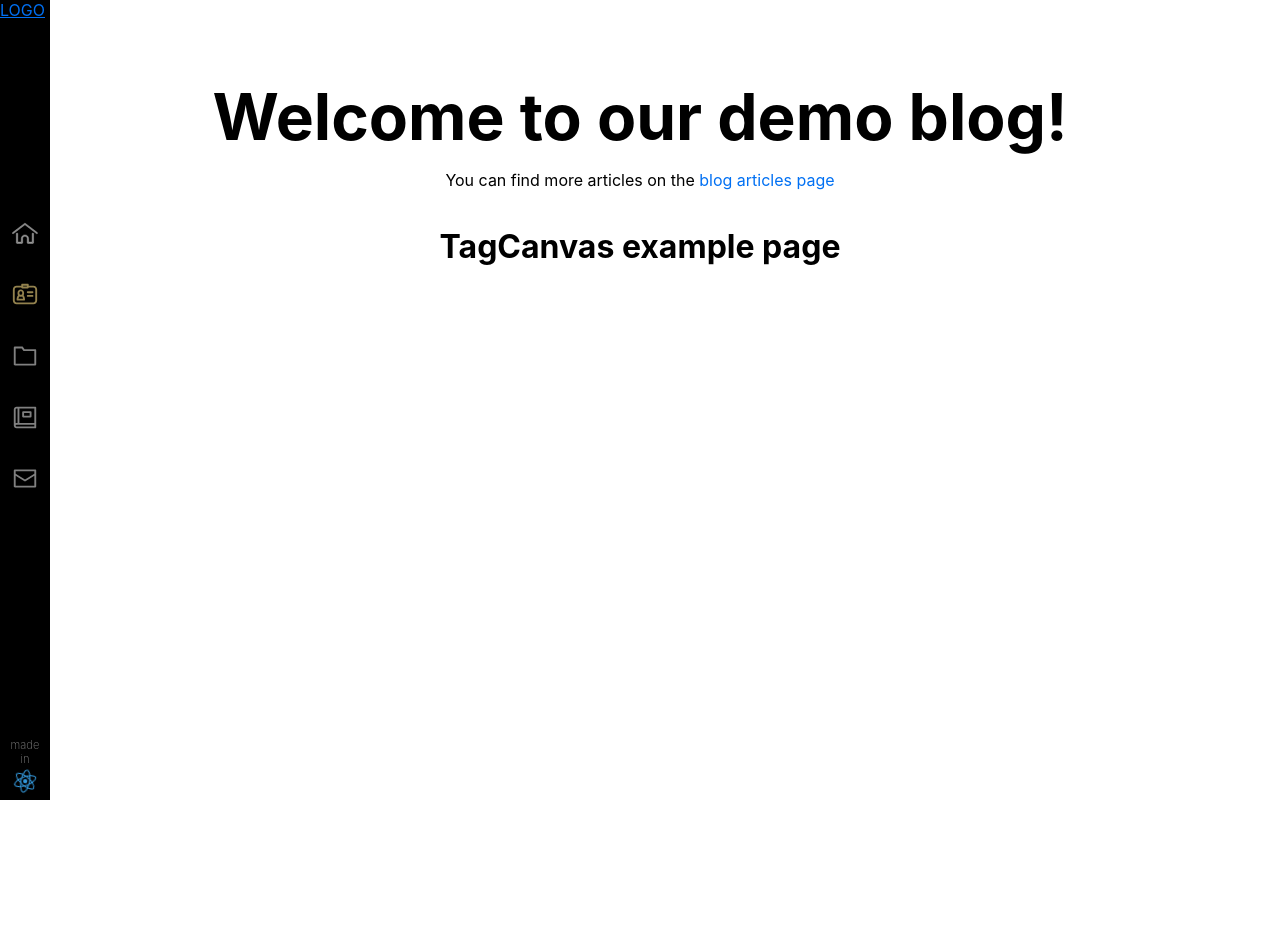
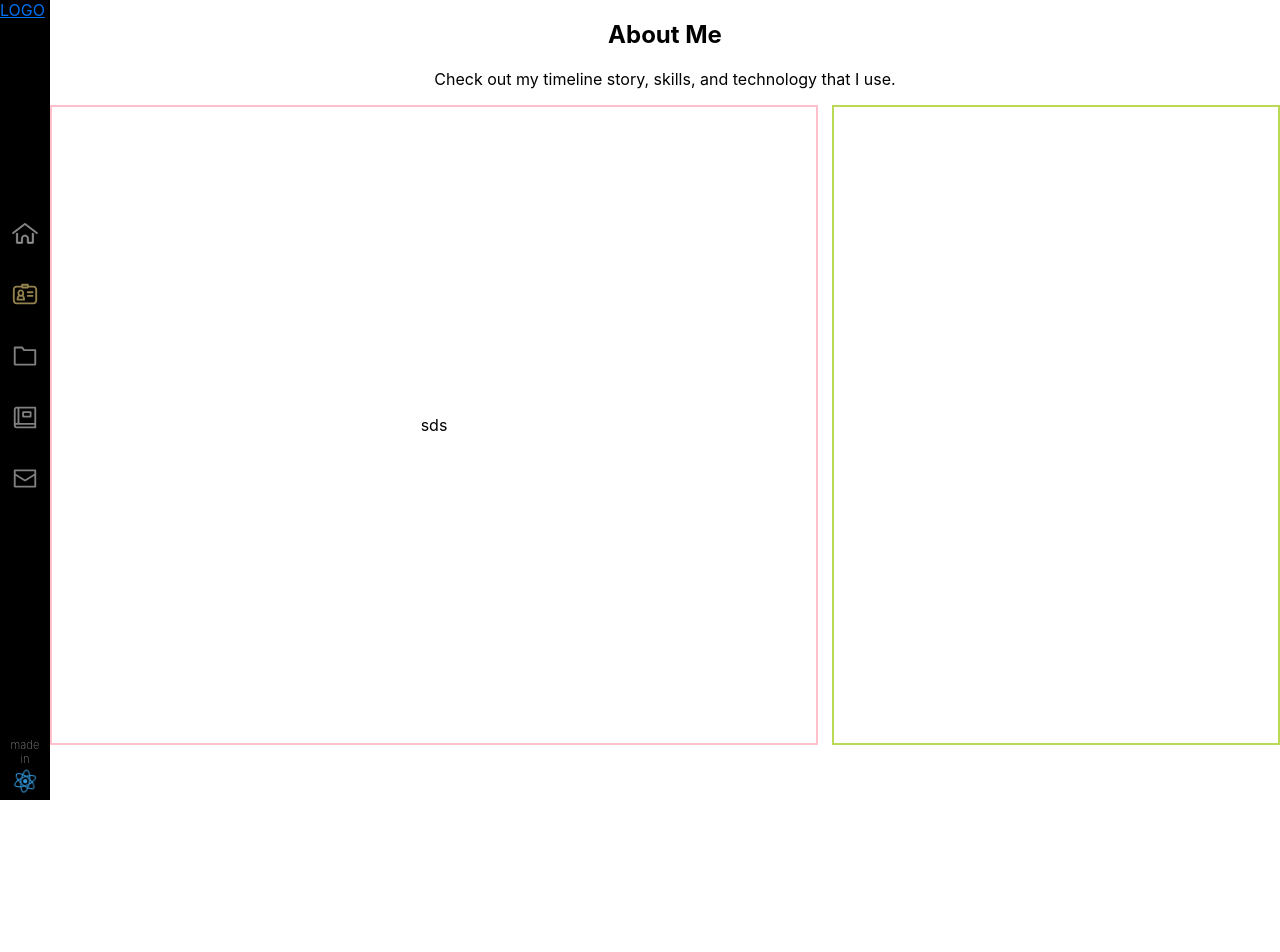
Before and after one commit to VaroDesign/varodesign-nextjs-wp, a Next.js app: page /about in a window 1280 px wide. Shown: the top 952 px of the page. After the commit the page ends 800 px from the top, so only its background shows below. Built offline with nearby package versions, Linux system fonts and the light colour scheme.

Commit message:
About page

```diff
--- a/pages/about.js
+++ b/pages/about.js
@@ -1,12 +1,12 @@
-import Link from 'next/link';
-import Head from 'next/head';
-import styles from '../styles/Home.module.css';
-import Navbar from '../components/Navbar';
+import Link from "next/link";
+import Head from "next/head";
+
+import Navbar from "../components/Navbar";
 
 export default function Home() {
   return (
-    <div className={styles.container}>
-     <Navbar/>
+    <div className="container">
+      <Navbar />
       <Head>
         <title>Create Next App</title>
         <link rel="icon" href="/favicon.ico" />
@@ -14,48 +14,70 @@ export default function Home() {
         <script type="text/javascript" src="/static/tagcanvas-run.js"></script>
       </Head>
 
-      <main className={styles.main}>
-        <h1 className={styles.title}>Welcome to our demo blog!</h1>
+      <main className="about">
+        <h2>About Me</h2>
+        <p>Check out my timeline story, skills, and technology that I use.</p>
+        <div className="container-l">
+          <div className="content-middle">sds</div>
+        </div>
+        <div className="container-r">
+          <div className="content-middle">
+            <div id="myCanvasContainer">
+              <canvas width="700" height="700" id="myCanvas">
                 <p>
-          You can find more articles on the{' '}
-          <Link href='/blog'>
-          <a>blog articles page</a>
-          </Link>
+                  Anything in here will be replaced on browsers that support the
+                  canvas element
                 </p>
-        <h1>TagCanvas example page</h1>
-    <div id="myCanvasContainer">
-      <canvas width="600" height="600" id="myCanvas">
-        <p>Anything in here will be replaced on browsers that support the canvas element</p>
               </canvas>
             </div>
             <div id="tags">
               <ul>
-        <li><a href="http://www.google.com" target="_blank">jQuery</a></li>
-        <li><a href="/fish">JavaScript</a></li>
-        <li><a href="/chips">NextJS</a></li>
-        <li><a href="/salt">ReactJS</a></li>
-        <li><a href="/vinegar">NunJucks</a></li>
-        <li><a href="/vinegar">SASS</a></li>
-        <li><a href="/vinegar">HTML</a></li>
-        <li><a href="/vinegar">Git</a></li>
-        <li><a href="/vinegar">WordPress</a></li>
-        <li><a href="/vinegar">PHP</a></li>
-        <li><a href="/vinegar">Photoshop</a></li>
-        <li><a href="/vinegar">Illustrator</a></li>
+                <li>
+                  <a href="http://www.google.com" target="_blank">
+                    jQuery
+                  </a>
+                </li>
+                <li>
+                  <a href="/fish">JavaScript</a>
+                </li>
+                <li>
+                  <a href="/chips">NextJS</a>
+                </li>
+                <li>
+                  <a href="/salt">ReactJS</a>
+                </li>
+                <li>
+                  <a href="/vinegar">NunJucks</a>
+                </li>
+                <li>
+                  <a href="/vinegar">SASS</a>
+                </li>
+                <li>
+                  <a href="/vinegar">HTML</a>
+                </li>
+                <li>
+                  <a href="/vinegar">Git</a>
+                </li>
+                <li>
+                  <a href="/vinegar">WordPress</a>
+                </li>
+                <li>
+                  <a href="/vinegar">PHP</a>
+                </li>
+                <li>
+                  <a href="/vinegar">Photoshop</a>
+                </li>
+                <li>
+                  <a href="/vinegar">Illustrator</a>
+                </li>
+                <li>
+                  <a href="/vinegar">Canon 80d</a>
+                </li>
               </ul>
             </div>
+          </div>
+        </div>
       </main>
-
-      <footer className={styles.footer}>
-        <a
-          href="https://vercel.com?utm_source=create-next-app&utm_medium=default-template&utm_campaign=create-next-app"
-          target="_blank"
-          rel="noopener noreferrer"
-        >
-          Powered by{' '}
-          <img src="/vercel.svg" alt="Vercel Logo" className={styles.logo} />
-        </a>
-      </footer>
     </div>
-  )
+  );
 }
--- a/styles/_about.scss
+++ b/styles/_about.scss
@@ -1,3 +1,14 @@
 #tags {
-    display: none;
+  display: none;
 }
+.about {
+  text-align: center;
+  h2 {
+  }
+  .container-l {
+    width: 60%;
+  }
+  .container-r {
+    width: 35%;
+  }
+}
--- /dev/null
+++ b/styles/_containers.scss
@@ -0,0 +1,26 @@
+.container {
+  padding-left: 50px;
+  min-height: 100vh;
+  overflow: hidden;
+  position: relative;
+}
+.container-l,
+.container-r {
+  display: inline-flex;
+  width: 48.71%;
+  height: 80vh;
+  border: 2px solid pink;
+  justify-content: center;
+}
+.container-r {
+  position: absolute;
+  right: 0;
+  border: 2px solid #bada55;
+}
+.container-l {
+  position: absolute;
+  left: 50px;
+}
+.content-middle {
+  margin: auto;
+}
--- a/styles/_home.scss
+++ b/styles/_home.scss
@@ -1,4 +1,13 @@
-@import '_colors';
+@import "_colors";
+.home {
+  min-height: 100vh;
+  display: flex;
+  flex-direction: column;
+  justify-content: center;
+  align-items: center;
+  background-color: black;
+  position: relative;
+}
 
 .name {
   position: absolute;
@@ -6,7 +15,7 @@
   bottom: 1vh;
   text-align: right;
   h2 {
-        color: rgba(0,0,0,0);
+    color: rgba(0, 0, 0, 0);
     font-family: roboto;
     -webkit-text-stroke-width: 1px;
     -webkit-text-stroke-color: $main;
@@ -14,7 +23,7 @@
     margin: 0;
     cursor: default;
   }
-    h2:hover{
+  h2:hover {
     color: $main;
     -webkit-text-stroke-width: 0px;
   }
@@ -22,40 +31,45 @@
 
 .neck-image {
   background-image: url(/img/in-office.jpg);
-    background-size:cover;
+  background-size: cover;
   background-repeat: no-repeat;
-    opacity: .8;
+  opacity: 0.8;
   width: 90%;
   height: 100%;
   max-width: 800px;
   position: absolute;
   right: 0;
   top: -3rem;
-    &::after{
+  &::after {
     content: "";
     position: absolute;
     top: 0;
     left: 0;
     right: 0;
     bottom: 0;
-        background: radial-gradient(ellipse farthest-side at 65% 45%,transparent 0,transparent 65%,#000 100%);
+    background: radial-gradient(
+      ellipse farthest-side at 65% 45%,
+      transparent 0,
+      transparent 65%,
+      #000 100%
+    );
   }
 }
 
-.welcome-container{
+.welcome-container {
   position: absolute;
   left: 0;
   top: 1vh;
   width: 50%;
   text-align: center;
-    h2{
+  h2 {
     color: $main;
     font-size: 8rem;
     margin: 0;
   }
 }
 
-video{
+video {
   width: 60%;
   height: 60%;
 }
--- a/styles/styles.scss
+++ b/styles/styles.scss
@@ -1,42 +1,7 @@
-@import 'navBar';
-@import 'portfolio';
-@import 'filter';
-@import 'about';
-@import 'home';
-@import url('https://fonts.googleapis.com/css2?family=Roboto:wght@100;300;500;900&display=swap');
-
-.container {
-    padding-left: 50px;
-    min-height: 100vh;
-    overflow: hidden;
-}
-.home {
-    min-height: 100vh;
-    display: flex;
-    flex-direction: column;
-    justify-content: center;
-    align-items: center;
-    background-color: black;
-    position: relative;
-}
-.container-l, .container-r {
-    min-height: 100vh;
-    display: inline-flex;
-    width: 50%;
-}
-
-.container-r {
-    padding: 10px;
-    border: 2px solid #bada55;
-}
-
-.dud {
-    display: inline-block;
-    color: #757575;
-}
-
-.text{
-  font-weight: 100;
-  font-size: 28px;
-  color: #FAFAFA;
-}
+@import "navBar";
+@import "portfolio";
+@import "filter";
+@import "about";
+@import "home";
+@import "containers";
+@import url("https://fonts.googleapis.com/css2?family=Roboto:wght@100;300;500;900&display=swap");
```
Also changed, not shown: 2 other files (tests, documents, lock files or other folders). Lines whose indentation alone changed are shown as unchanged.
